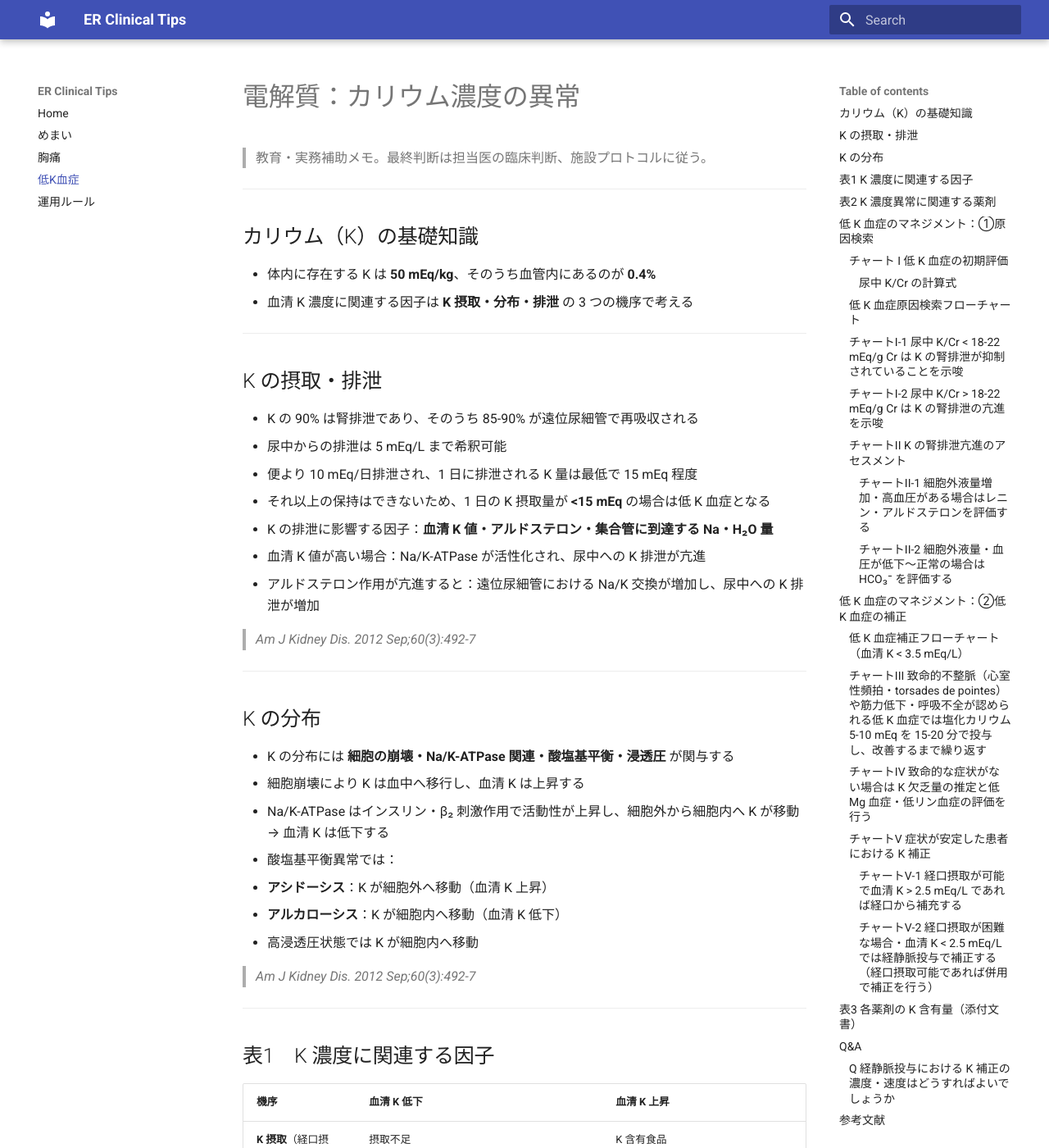
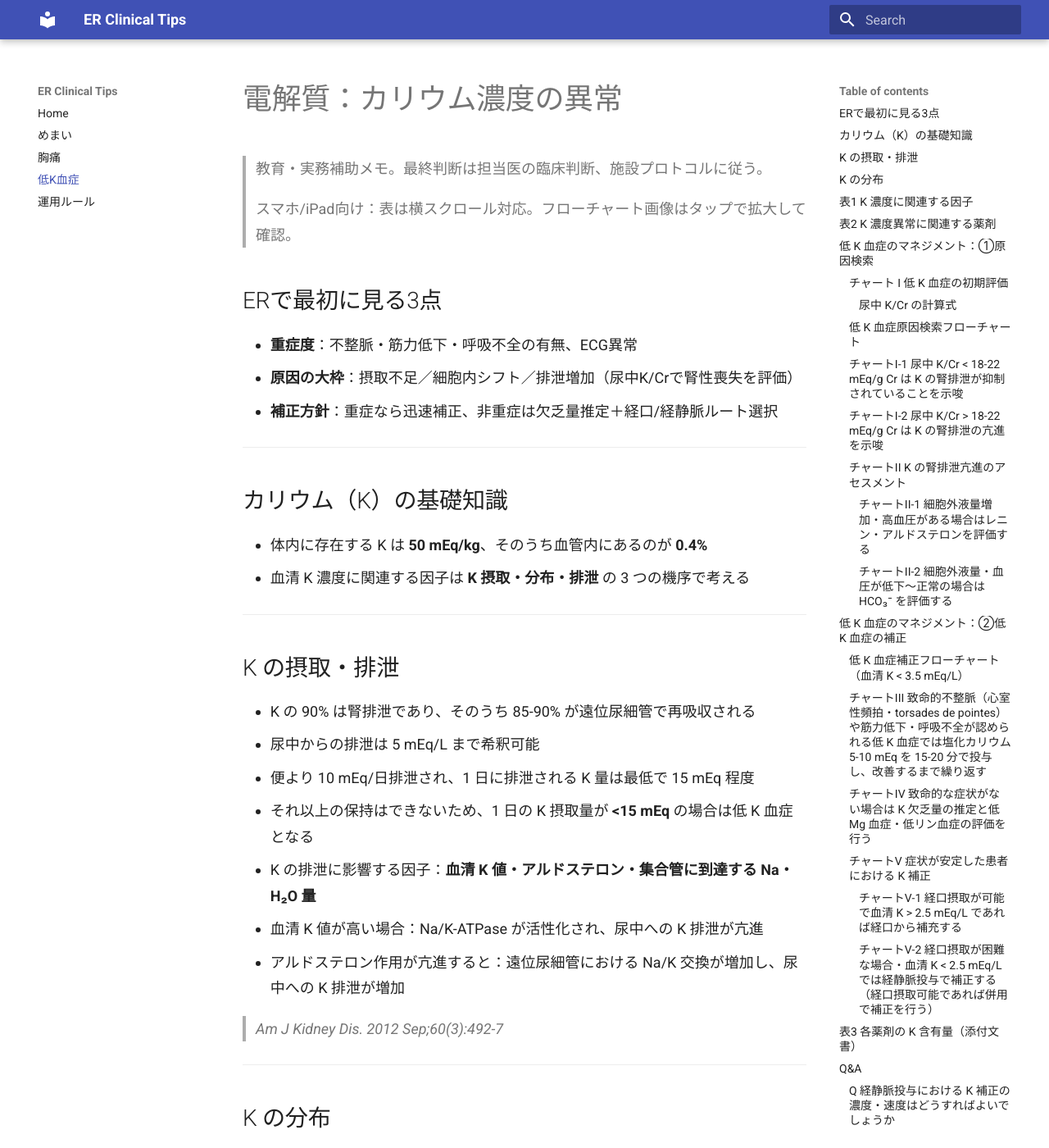
Before and after one commit to hsyn0917/clinical-tips, an MkDocs documentation site: the page built from docs/hypokalemia.md, in a window 1280 px wide and 1400 px high. Shown: the whole window at 82% size. Built offline with MkDocs 1.6.1 and Material for MkDocs 9.7.7, drawn with Linux system fonts in a browser that asks for light colours; some of the changed text lies outside the part shown.

Commit message:
Improve mobile/iPad readability with responsive styles

```diff
--- a/docs/hypokalemia.md
+++ b/docs/hypokalemia.md
@@ -1,6 +1,14 @@
 # 電解質：カリウム濃度の異常
 
 > 教育・実務補助メモ。最終判断は担当医の臨床判断、施設プロトコルに従う。
+
+> スマホ/iPad向け：表は横スクロール対応。フローチャート画像はタップで拡大して確認。
+
+## ERで最初に見る3点
+
+- **重症度**：不整脈・筋力低下・呼吸不全の有無、ECG異常
+- **原因の大枠**：摂取不足／細胞内シフト／排泄増加（尿中K/Crで腎性喪失を評価）
+- **補正方針**：重症なら迅速補正、非重症は欠乏量推定＋経口/経静脈ルート選択
 
 ---
 
--- /dev/null
+++ b/docs/stylesheets/extra.css
@@ -0,0 +1,70 @@
+/* Mobile/iPad readability tweaks */
+
+/* Slightly larger body text and spacing */
+.md-typeset {
+  font-size: 0.9rem;
+  line-height: 1.75;
+}
+
+/* Keep headings compact but readable */
+.md-typeset h2 {
+  margin-top: 1.6em;
+  margin-bottom: 0.6em;
+}
+
+.md-typeset h3 {
+  margin-top: 1.3em;
+  margin-bottom: 0.5em;
+}
+
+/* Responsive tables */
+.md-typeset table:not([class]) {
+  display: block;
+  width: 100%;
+  overflow-x: auto;
+  -webkit-overflow-scrolling: touch;
+  white-space: nowrap;
+  font-size: 0.8rem;
+}
+
+/* Allow long Japanese medical terms to wrap in cells */
+.md-typeset table:not([class]) td,
+.md-typeset table:not([class]) th {
+  white-space: normal;
+  min-width: 9rem;
+  vertical-align: top;
+}
+
+/* Images fit screen and keep clean spacing */
+.md-typeset img {
+  max-width: 100%;
+  height: auto;
+  border-radius: 6px;
+}
+
+/* Improve readability of code blocks (flowchart text etc.) */
+.md-typeset pre {
+  font-size: 0.75rem;
+  line-height: 1.5;
+  overflow-x: auto;
+}
+
+/* On small screens, tighten side padding feel */
+@media screen and (max-width: 768px) {
+  .md-typeset {
+    font-size: 0.88rem;
+    line-height: 1.7;
+  }
+
+  .md-typeset h1 {
+    font-size: 1.45rem;
+  }
+
+  .md-typeset h2 {
+    font-size: 1.2rem;
+  }
+
+  .md-typeset h3 {
+    font-size: 1.05rem;
+  }
+}
--- a/mkdocs.yml
+++ b/mkdocs.yml
@@ -2,6 +2,8 @@
 site_description: Personal ER quick reference
 theme:
   name: material
+extra_css:
+  - stylesheets/extra.css
 nav:
   - Home: index.md
   - めまい: dizziness.md
```
